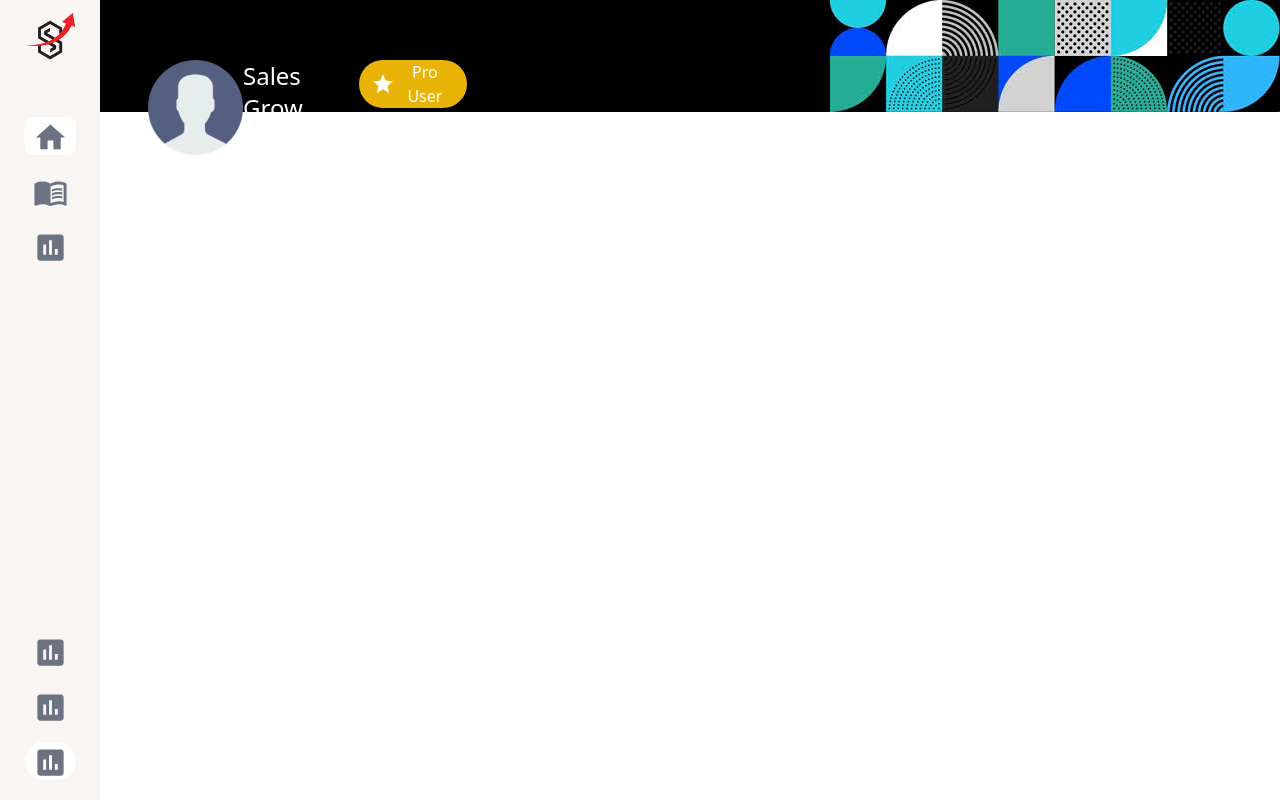
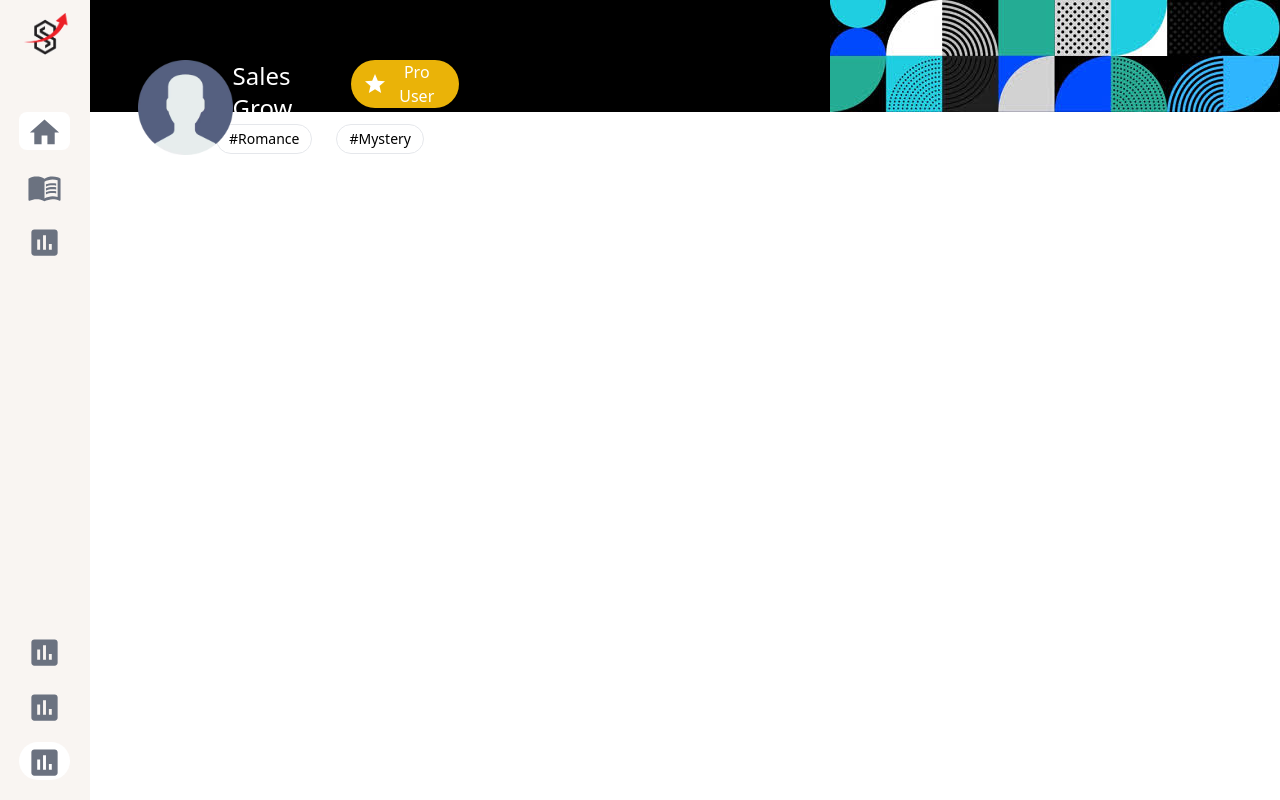
Before and after one commit to Sumitsinh1726/React_portfolio_Project, a React (Create React App) app in the folder krp/: page /sales/dashboard in a window 1280 px wide. Built offline with nearby package versions, Linux system fonts and the light colour scheme; a web font is replaced by a local one.

Commit message:
Navbar complate

```diff
--- a/krp/src/sales/SalesDashboard.jsx
+++ b/krp/src/sales/SalesDashboard.jsx
@@ -8,16 +8,10 @@ const SalesDashboard = () => {
   return (
     <>
 
-     <section>
-        <div className="flex">
-            <div className="w-[100px]">
                 <Sidebar/>
-            </div>
-            <div className="w-full">
                 <NevbarSales/>
-            </div>
-        </div>
-     </section>
+
+
     </>
   );
 };
--- a/krp/src/sales/component/NevbarSales.jsx
+++ b/krp/src/sales/component/NevbarSales.jsx
@@ -7,7 +7,7 @@ import Navimg from "../../images/navbarimage.jpeg"
 const NevbarSales = () => {
     return (
         <>
-            <header className="h-28 bg-black text-white relative  ">
+            <header className="h-28 bg-black text-white   w-[93%] absolute top-0 right-0">
 
 
                 <div className=" ml-12 flex justify-center items-center absolute w-[27%] -bottom-[38%] ">
@@ -16,15 +16,28 @@ const NevbarSales = () => {
                         <img src={salesProfile} alt="" width={95} />
 
                         <p className="text-2xl font-medium ">Sales Grow</p>
-                        <p className=" text-center flex items-center bg-yellow-500 rounded-3xl px-3 "> <span><StarIcon/></span> Pro User</p>
+                        <p className=" text-center flex items-center bg-yellow-500 rounded-3xl px-3 "> <span><StarIcon /></span> Pro User</p>
+
                     </div>
 
                 </div>
 
+
+
                 <div className="invert mix-blend-plus-lighter flex justify-end">
                     <img src={Navimg} alt="" />
                 </div>
+
+                <div className= "flex justify-center text-black w-4/12 text-center my-3 ml-8">
+                    <p className="border rounded-2xl font-medium text-sm px-3 py-1 mr-6">#Romance</p>
+                    <p className="border rounded-2xl text-sm font-medium px-3 py-1">#Mystery</p>
+                </div>
+
             </header>
+
+
+
+
         </>
     );
 };
--- a/krp/src/sales/component/Sidebar.jsx
+++ b/krp/src/sales/component/Sidebar.jsx
@@ -14,7 +14,7 @@ const Sidebar = () => {
   };
   return (
     <>
-      <aside className="w-[100px] h-screen bg-[#f9f5f2] relative ">
+      <aside className="w-[7%] h-screen bg-[#f9f5f2] relative ">
         <div className="flex  justify-center text-center mb-12 ">
           <img
             src={Logo}
```
